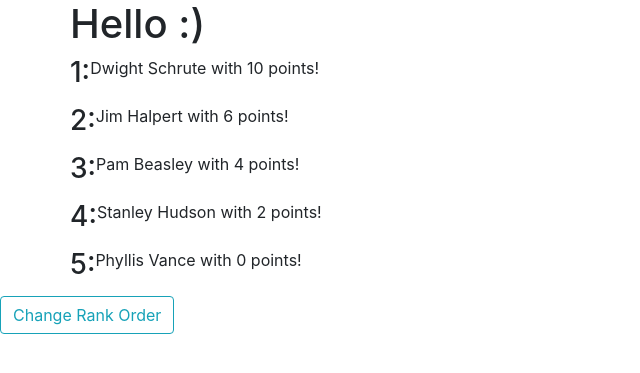
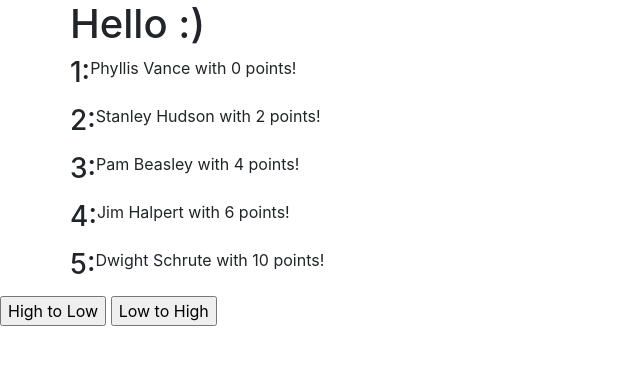
Before and after one commit to BrianGaillard/FlaskApp, a Flask app: page / in a window 1280 px wide. Shown: the top 373 px of the page, without its empty margins (0-640 px from the left). Run offline with Flask 2, Linux system fonts and the light colour scheme; some libraries are stand-ins or nearby versions.

Commit message:
added button functionality

```diff
--- a/app.py
+++ b/app.py
@@ -1,10 +1,9 @@
-from flask import Flask, render_template
+from flask import Flask, render_template, request
 from flask_wtf import FlaskForm
 from wtforms import SubmitField
 from funny_rank import FunnyRankings
 
-class ButtonForm(FlaskForm):
-    submit = SubmitField('Change Rank Order')
+
 
 app = Flask(__name__)
 
@@ -14,16 +13,23 @@ app.config['SECRET_KEY'] = 'b2eb70701e05d178d1683604a5ca1ba9'
 def homepage():
     rankings = FunnyRankings()
     length = len(rankings)
-    form = ButtonForm()
-    flipbool = True
-    rankings.sort(reverse=flipbool,key= lambda ranks : ranks[1])
 
-    if form.validate_on_submit():
-            rankings.sort(reverse=(~flipbool),key= lambda ranks : ranks[1])
-            return render_template("layout.html", rankings = rankings, length = length, form=form)
+    check = True
 
+    if request.method == 'POST':
+        if request.form.get("submit_button") == 'High to Low':
 
-    return render_template("layout.html", rankings = rankings, length = length, form=form)
+                rankings.sort(reverse=True,key= lambda ranks : ranks[1])
+
+                return render_template("layout.html", rankings = rankings, length = length, check = not(check))
+
+        else:
+
+                rankings.sort(reverse=False,key= lambda ranks : ranks[1])
+
+                return render_template("layout.html", rankings = rankings, length = length, check = not(check))
+    return render_template("layout.html", rankings = rankings, length = length, check = not(check))
+
 
 if __name__ == '__main__':
     app.run(debug=True)
--- a/templates/layout.html
+++ b/templates/layout.html
@@ -34,10 +34,10 @@
 			</div>
 			{% endfor %}
 		</div>
+
 		<form method="POST" action="">
-			<div class="form-group">
-				{{form.submit(class="btn btn-outline-info") }}
-			</div>
+			<input type="submit" name="submit_button" value="High to Low">
+			<input type="submit" name="submit_button1" value="Low to High">
 		</form>
 </body>
 
```
